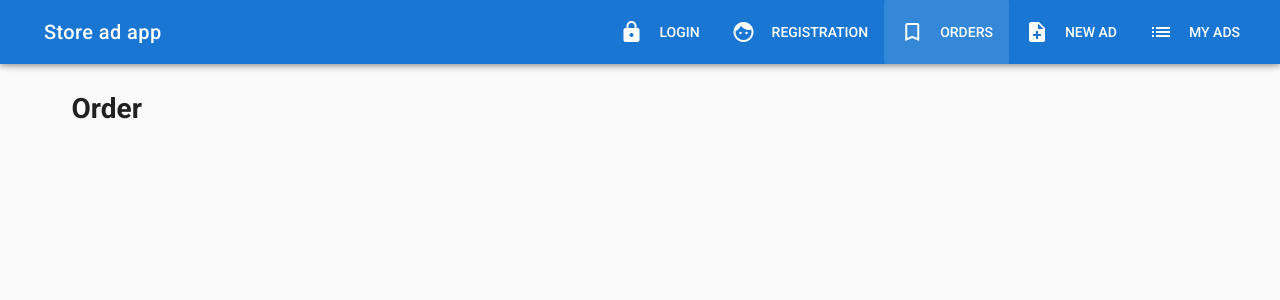
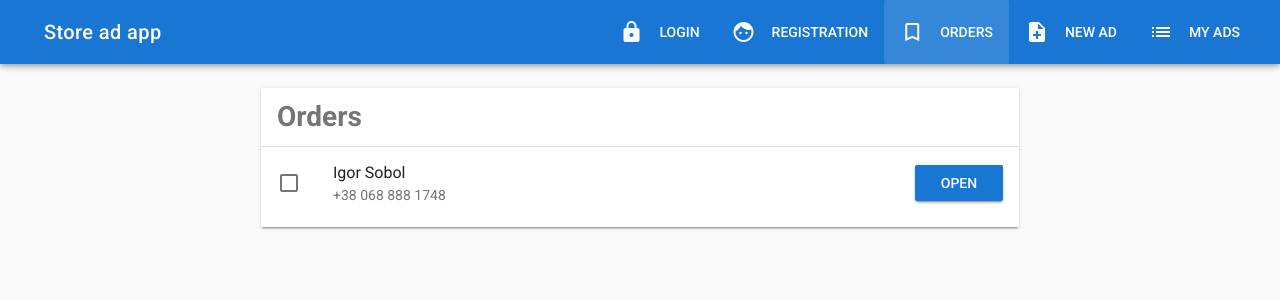
Before and after one commit to DominuSSoboL/store-ad-app, a Vue app: page /orders in a window 1280 px wide. Shown: the top 300 px of the page. Built offline with nearby package versions, Linux system fonts and the light colour scheme.

Commit message:
Add list on Order page. Add logik to mark done list item and buttton to order description.

```diff
--- a/src/components/User/Orders.vue
+++ b/src/components/User/Orders.vue
@@ -1,8 +1,45 @@
 <template>
     <v-container>
         <v-layout row>
-            <v-flex xs12>
-                <h1>Order</h1>
+            <v-flex xs12 sm8 offset-sm2>
+                <v-card>
+                    <v-list>
+                        <h1 class="text--secondary ml-3" >Orders</h1>
+                    </v-list>
+
+                    <v-divider></v-divider>
+
+                    <v-list subheader two-line>
+
+                        <v-list-tile
+                            avatar
+                            v-for="order in orders"
+                            :key="order.id">
+
+                            <v-list-tile-action>
+                                <v-checkbox
+                                color="success"
+                                v-model="notifications"
+                                :input-value="order.done"
+                                @change="markDone(order)"></v-checkbox>
+                            </v-list-tile-action>
+
+                            <v-list-tile-content @click="notifications = !notifications">
+                                <v-list-tile-title>{{order.name}}</v-list-tile-title>
+                                <v-list-tile-sub-title>{{order.phone}}</v-list-tile-sub-title>
+                            </v-list-tile-content>
+
+                            <v-list-tile-action>
+                                <v-btn
+                                    :to="/ad/ + order.id"
+                                    class="primary">Open</v-btn>
+                            </v-list-tile-action>
+
+                        </v-list-tile>
+                    </v-list>
+
+
+                </v-card>
             </v-flex>
         </v-layout>
     </v-container>
@@ -11,7 +48,22 @@
 <script>
 export default {
     data () {
-        return {}
+        return {
+            orders: [
+                {
+                    id: 'wqd',
+                    name: 'Igor Sobol',
+                    phone: '+38 068 888 1748',
+                    adId: '2',
+                    done: false
+                }
+            ]
+        }
+    },
+    methods: {
+        markDone (order) {
+            order.done = true
+        }
     }
 }
 </script>
```
